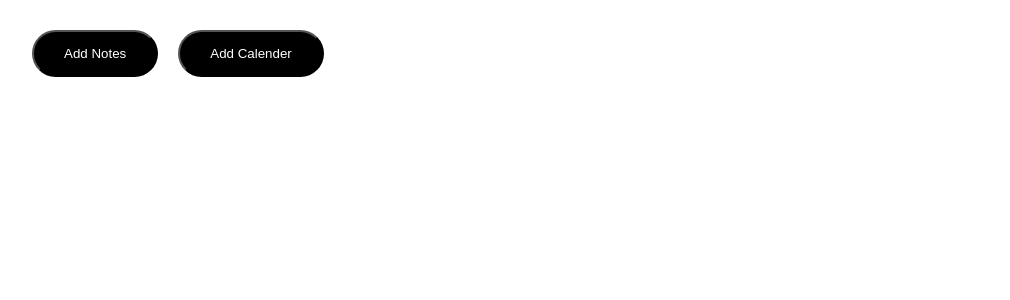
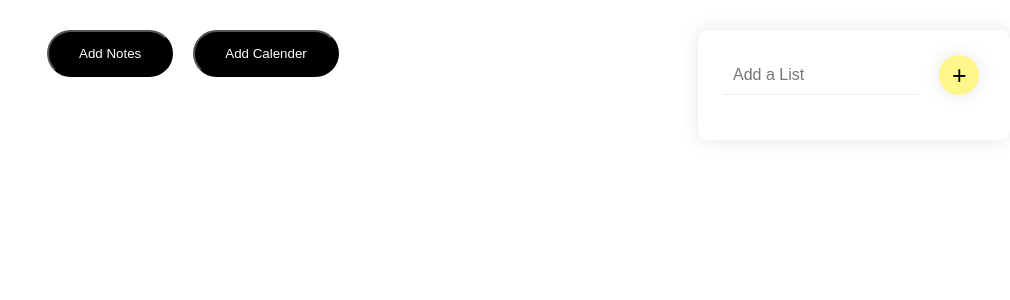
Before and after one commit to varunsareen11/stickyNotes, a React (Create React App) app: page / in a window 1280 px wide. Shown: the top 300 px of the page, without its empty margins (128-1138 px from the left). Built offline with nearby package versions, Linux system fonts and the light colour scheme.

Commit message:
addList component

```diff
--- a/src/App.js
+++ b/src/App.js
@@ -1,6 +1,7 @@
 import { useState, useEffect } from "react";
 import { nanoid } from "nanoid";
 import NotesList from "./components/NotesList";
+import TaskList from "./components/TaskList";
 
 const App = () => {
   const [notes, setNotes] = useState([]);
@@ -38,6 +39,8 @@ const App = () => {
   return (
     <div>
       <div className="container">
+        <div className="sidebar">
+          <div className="notesList">
             <NotesList
               notes={notes.filter((note) =>
                 note.text.toLowerCase().includes(searchText)
@@ -46,6 +49,11 @@ const App = () => {
               handleDeleteNote={deleteNote}
             />
           </div>
+          <div className="taskList">
+            <TaskList />
+          </div>
+        </div>
+      </div>
     </div>
   );
 };
--- a/src/components/Note.js
+++ b/src/components/Note.js
@@ -4,31 +4,54 @@ import { useState } from "react";
 const Note = ({ id, text, date, handleDeleteNote }) => {
   const [initialPos, setInitialPos] = useState([null, null]);
   const [initialSize, setInitialSize] = useState([null, null]);
+
   const initial = (e, id) => {
     let resizable = document.getElementById(id);
     console.log("event", e);
     console.log("id", id);
     setInitialPos([e.clientX, e.clientY]);
-    setInitialSize([resizable.offsetWidth, resizable.offsetHeight]);
   };
 
   const resize = (e, id) => {
-    let resizable = document.getElementById(id);
+    let resizable = document.querySelector(`#${id}`);
+    console.log(resizable);
 
     resizable.style.width = `${
-      parseInt(initialSize[0]) + parseInt(e.clientX - initialPos[0])
+      parseInt(resizable.offsetWidth) + parseInt(e.clientX - initialPos[0])
     }px`;
     resizable.style.height = `${
-      parseInt(initialSize[1]) + parseInt(e.clientX - initialPos[1])
+      parseInt(resizable.offsetHeight) + parseInt(e.clientY - initialPos[1])
     }px`;
   };
+  // position
+
+  const resizePos = (e, id) => {
+    let resizable = document.querySelector(`#${id}`);
+    console.log(resizable);
+
+    resizable.style.left = `${
+      parseInt(resizable.offsetLeft) + parseInt(e.clientX - initialPos[0])
+    }px`;
+    resizable.style.top = `${
+      parseInt(resizable.offsetTop) + parseInt(e.clientY - initialPos[1])
+    }px`;
+  };
+
   return (
+    <div className="note card-note" id={id}>
       <div
-      className="note"
-      id={id}
+        className="header"
         draggable="true"
         onDragStart={(e) => initial(e, id)}
-      onDrag={(e) => resize(e, id)}
+        onDragEnd={(e) => resizePos(e, id)}
+      >
+        Click here to move the note {id}
+      </div>
+      <div
+        className="main-body"
+        draggable="true"
+        onDragStart={(e) => initial(e, id)}
+        onDragEnd={(e) => resize(e, id)}
       >
         <span>{text}</span>
         <div className="note-footer">
@@ -40,6 +63,7 @@ const Note = ({ id, text, date, handleDeleteNote }) => {
           />
         </div>
       </div>
+    </div>
   );
 };
 
--- /dev/null
+++ b/src/components/TaskList.js
@@ -0,0 +1,33 @@
+import React, { useState } from "react";
+
+function TaskList() {
+    const [inputVal, setinputVal] = useState();
+    const [Items, setItems] = useState([]);
+    const ListWrap = (e) => {
+        setinputVal(e.target.value);
+    }
+    const listofItems = () => {
+        setItems((oldItems) => {
+            return [...oldItems, inputVal];
+        })
+        setinputVal("");
+    }
+    return (
+        <div className="taskListWrap">
+            <div className="tackListInpuArea">
+                <input type="text" placeholder="Add a List" onChange={ListWrap} value={inputVal} />
+                <button onClick={listofItems}>+</button>
+            </div>
+            <ul className="tackListUl">
+                {/* <li className="tackListTask">Send Follow up notes for the meeting</li> */}
+                {
+                    Items.map((curelem) => {
+                        return <li className="tackListTask">{curelem}</li>
+                    })
+                }
+            </ul>
+        </div>
+    );
+}
+
+export default TaskList;
--- a/src/index.css
+++ b/src/index.css
@@ -1,3 +1,8 @@
+* {
+  padding: 0;
+  margin: 0;
+  box-sizing: border-box;
+}
 body {
   margin: 0;
   font-family: -apple-system, BlinkMacSystemFont, "Segoe UI", "Roboto", "Oxygen",
@@ -111,12 +116,12 @@ textarea:focus {
 .search input:focus {
   outline: none;
 }
-/* #Resizable {
+.card-note {
   position: absolute;
-  top: 50px;
-  left: 50px;
+  top: 100px;
+  left: 190px;
   width: 200px;
-} */
+}
 button.addBtn {
   background: #000;
   color: #fff;
@@ -124,3 +129,54 @@ button.addBtn {
   border-radius: 50px;
   margin: 30px 20px 30px 0;
 }
+.sidebar {
+  display: flex;
+}
+
+.sidebar .notesList {
+  flex: 0 0 70%;
+}
+
+.sidebar .taskList {
+  background-color: #fff;
+  height: 100%;
+  padding: 25px;
+  box-shadow: 0 0 20px 0 rgb(0 0 0 / 10%);
+  border-radius: 10px;
+  margin-top: 30px;
+}
+
+.tackListInpuArea input[type="text"] {
+  border: none;
+  font-size: 16px;
+  border-bottom: 1px solid #eee;
+  padding: 10px;
+  max-width: 75%;
+  margin-right: 20px;
+}
+
+.tackListInpuArea {
+  display: flex;
+  align-items: center;
+  margin-bottom: 20px;
+}
+
+.tackListInpuArea button {
+  border: none;
+  background-color: #fef68a;
+  box-shadow: 0 0 20px 0 rgba(0, 0, 0, 0.1);
+  flex: 0 0 40px;
+  height: 40px;
+  line-height: 40px;
+  border-radius: 50%;
+  font-size: 25px;
+  color: #000;
+}
+ul.tackListUl {
+  list-style: none;
+}
+ul.tackListUl li.tackListTask:not(:last-child) {
+  border-bottom: 1px solid #eee;
+  padding-bottom: 20px;
+  margin-bottom: 20px;
+}
--- a/src/index.js
+++ b/src/index.js
@@ -1,17 +1,11 @@
-import React from 'react';
-import ReactDOM from 'react-dom/client';
-import './index.css';
-import App from './App';
-import reportWebVitals from './reportWebVitals';
+import React from "react";
+import ReactDOM from "react-dom/client";
+import App from "./App";
+import "./index.css";
 
-const root = ReactDOM.createRoot(document.getElementById('root'));
+const root = ReactDOM.createRoot(document.getElementById("root"));
 root.render(
   <React.StrictMode>
     <App />
   </React.StrictMode>
 );
-
-// If you want to start measuring performance in your app, pass a function
-// to log results (for example: reportWebVitals(console.log))
-// or send to an analytics endpoint. Learn more: https://bit.ly/CRA-vitals
-reportWebVitals();
--- a/src/reportWebVitals.js
+++ /dev/null
@@ -1,13 +0,0 @@
-const reportWebVitals = onPerfEntry => {
-  if (onPerfEntry && onPerfEntry instanceof Function) {
-    import('web-vitals').then(({ getCLS, getFID, getFCP, getLCP, getTTFB }) => {
-      getCLS(onPerfEntry);
-      getFID(onPerfEntry);
-      getFCP(onPerfEntry);
-      getLCP(onPerfEntry);
-      getTTFB(onPerfEntry);
-    });
-  }
-};
-
-export default reportWebVitals;
```
Also changed, not shown: src/App.css (deleted, +0 -16 lines), src/setupTests.js (deleted, +0 -5 lines), src/logo.svg (deleted), 1 other file (tests, documents, lock files or other folders). Lines whose indentation alone changed are shown as unchanged.
